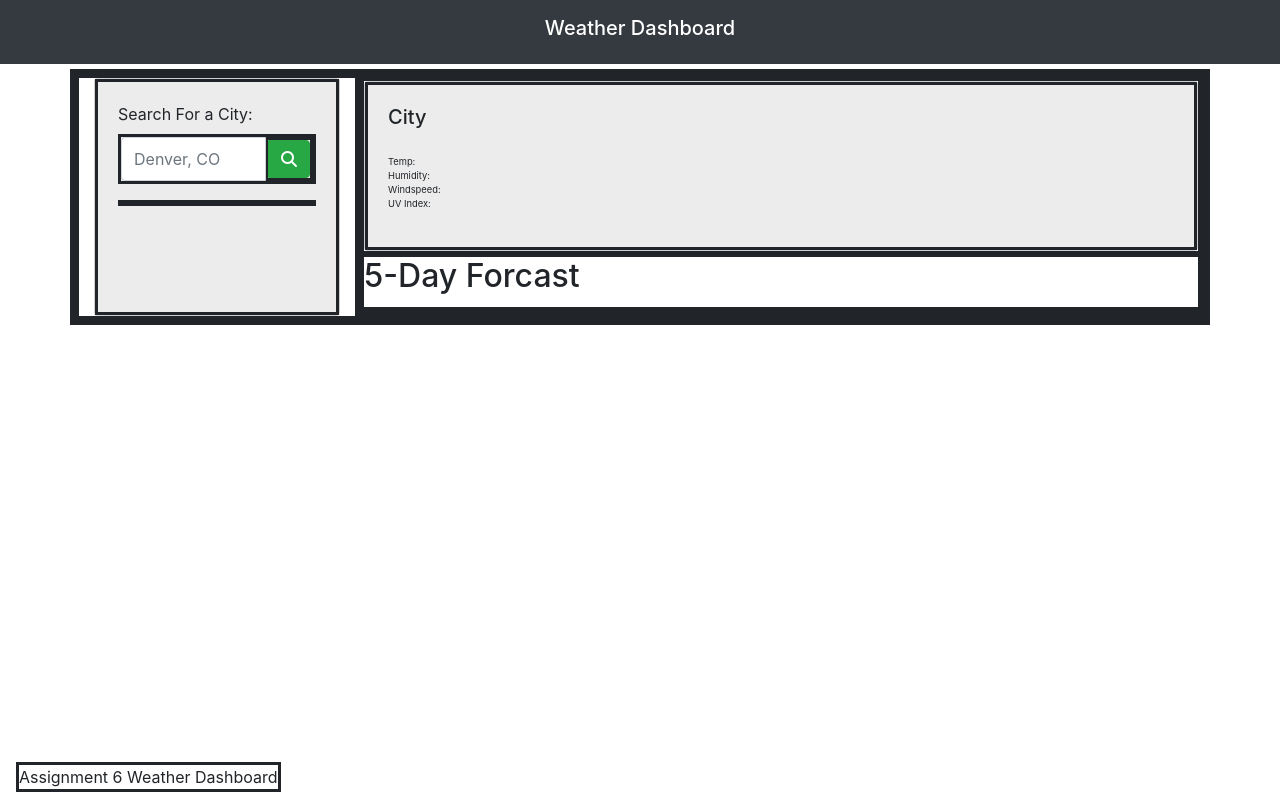
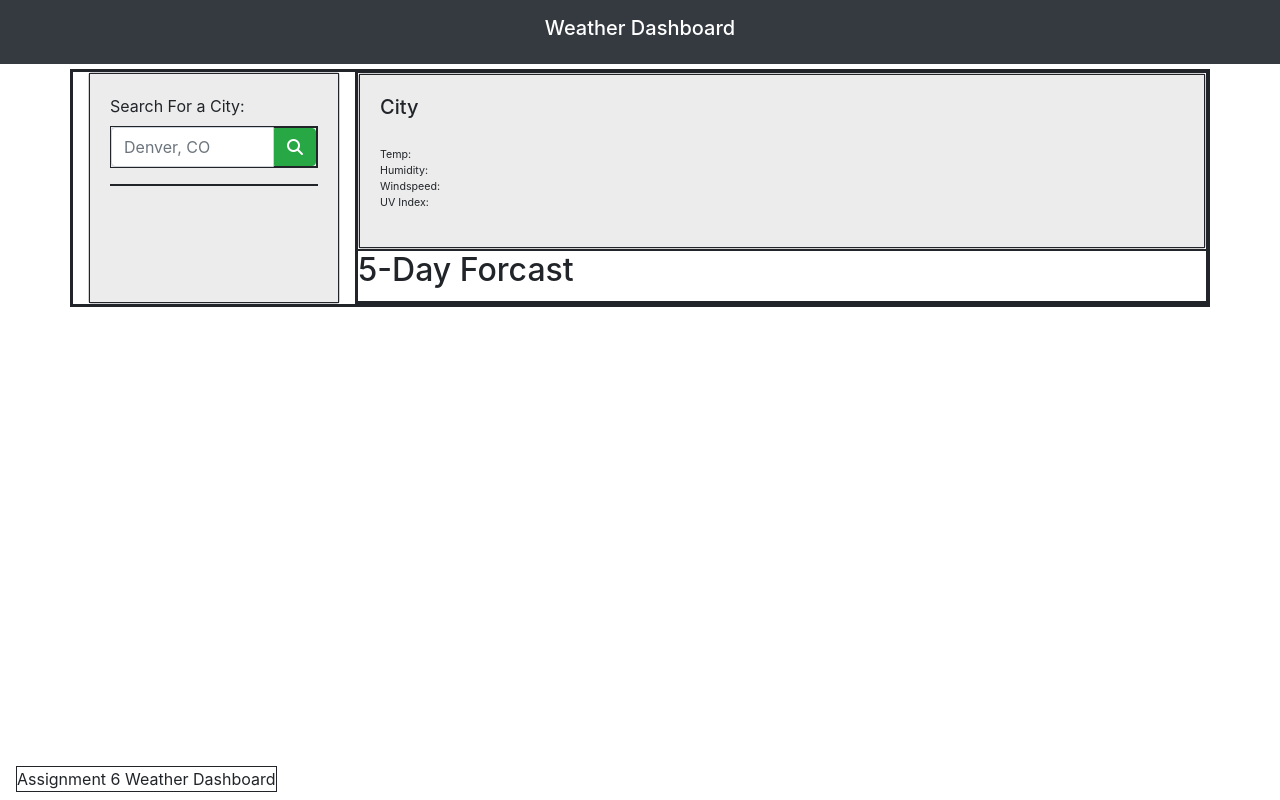
Before and after one commit to mkolek1015/A5_Weather-Dashboard, a plain HTML site: page index.html in a window 1280 px wide. Drawn offline with nearby package versions, Linux system fonts and the light colour scheme.

Commit message:
fixing css

```diff
--- a/style.css
+++ b/style.css
@@ -1,5 +1,6 @@
 div {
   border: solid;
+  border-width: thin;
 }
 
 ul{
@@ -8,7 +9,7 @@ ul{
 }
 
 li{
-  font-size: 7pt;
+  font-size: 8pt;
 }
 
 .col {
@@ -22,7 +23,7 @@ li{
 
 
 .forecast-card {
-  background-color: #535353;
+  background-color: #bdbdbd;
   width: 100px;
   padding: 10px;
 }
```
